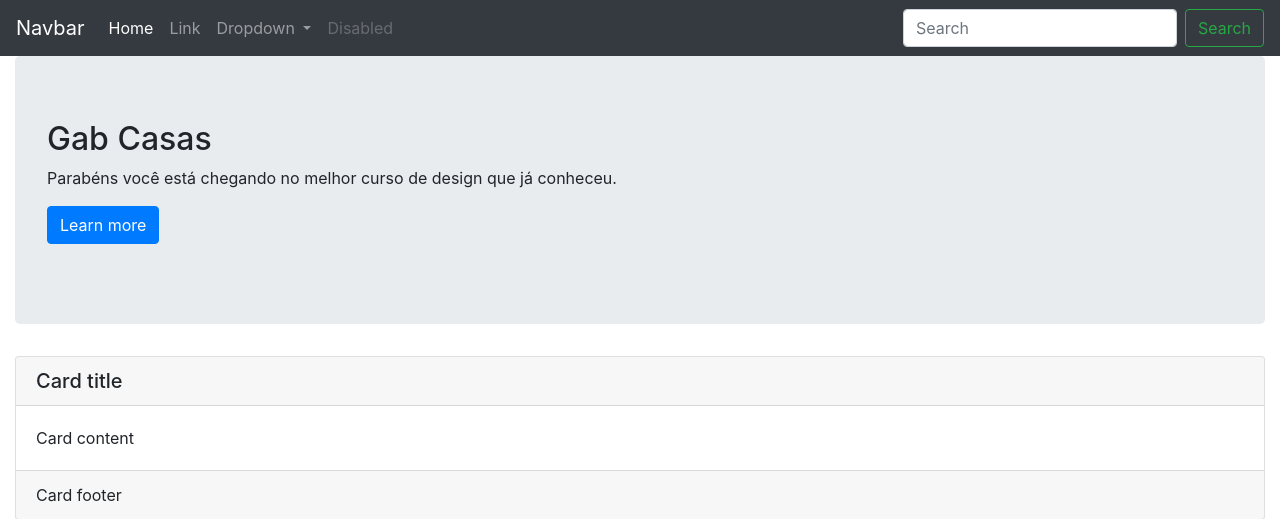
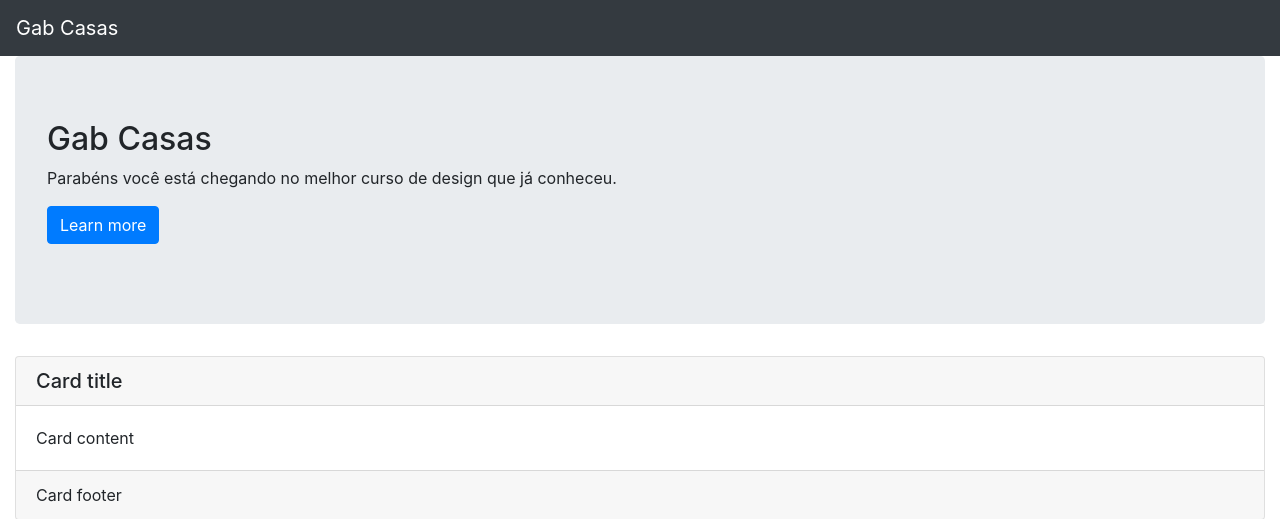
Before and after one commit to serlus/curso-django-serlus, a Django app: page / in a window 1280 px wide. Shown: the top 519 px of the page. Run offline with Django 3.2, Linux system fonts and the light colour scheme; some libraries are stand-ins or nearby versions.

Commit message:
add name home in path - close #80

```diff
--- a/pypro/base/templates/base/home.html
+++ b/pypro/base/templates/base/home.html
@@ -1,6 +1,6 @@
 {% load static %}
 <!DOCTYPE html>
-<html lang="en">
+<html lang="pt">
   <head>
     <meta charset="utf-8">
     <meta http-equiv="X-UA-Compatible" content="IE=edge">
@@ -8,8 +8,8 @@
 
     <title>Web Design</title>
 
-    <meta name="description" content="Source code generated using layoutit.com">
-    <meta name="author" content="LayoutIt!">
+    <meta name="description" content="teste de layout para uma página de curso">
+    <meta name="author" content="Sergio Casas">
 
     <link href="{% static 'css/bootstrap.min.css' %}" rel="stylesheet">
 	<link href="{% static 'css/style.css' %}" rel="stylesheet">
@@ -19,38 +19,16 @@
   <body>
 
 	<nav class="navbar navbar-expand-lg navbar-dark bg-dark">
-		<a class="navbar-brand" href="#">Navbar</a>
+		<a class="navbar-brand" href="{% url 'home' %}">Gab Casas</a>
 		<button class="navbar-toggler" type="button" data-toggle="collapse" data-target="#navbarSupportedContent" aria-controls="navbarSupportedContent" aria-expanded="false" aria-label="Toggle navigation">
 		  <span class="navbar-toggler-icon"></span>
 		</button>
 
 		<div class="collapse navbar-collapse" id="navbarSupportedContent">
 		  <ul class="navbar-nav mr-auto">
-			<li class="nav-item active">
-			  <a class="nav-link" href="#">Home <span class="sr-only">(current)</span></a>
-			</li>
-			<li class="nav-item">
-			  <a class="nav-link" href="#">Link</a>
-			</li>
-			<li class="nav-item dropdown">
-			  <a class="nav-link dropdown-toggle" href="#" id="navbarDropdown" role="button" data-toggle="dropdown" aria-haspopup="true" aria-expanded="false">
-				Dropdown
-			  </a>
-			  <div class="dropdown-menu" aria-labelledby="navbarDropdown">
-				<a class="dropdown-item" href="#">Action</a>
-				<a class="dropdown-item" href="#">Another action</a>
-				<div class="dropdown-divider"></div>
-				<a class="dropdown-item" href="#">Something else here</a>
-			  </div>
-			</li>
-			<li class="nav-item">
-			  <a class="nav-link disabled" href="#" tabindex="-1" aria-disabled="true">Disabled</a>
-			</li>
+
 		  </ul>
-		  <form class="form-inline my-2 my-lg-0">
-			<input class="form-control mr-sm-2" type="search" placeholder="Search" aria-label="Search">
-			<button class="btn btn-outline-success my-2 my-sm-0" type="submit">Search</button>
-		  </form>
+
 		</div>
 	  </nav>
     <div class="container-fluid">
--- a/pypro/urls.py
+++ b/pypro/urls.py
@@ -20,7 +20,7 @@ from pypro.base.views import home
 
 urlpatterns = [
     path('admin/', admin.site.urls),
-    path('', home),
+    path('', home, name='home'),
 ]
 
 if settings.DEBUG:
```
Also changed, not shown: pypro/base/tests/test_home.py (+14 -5 lines).
